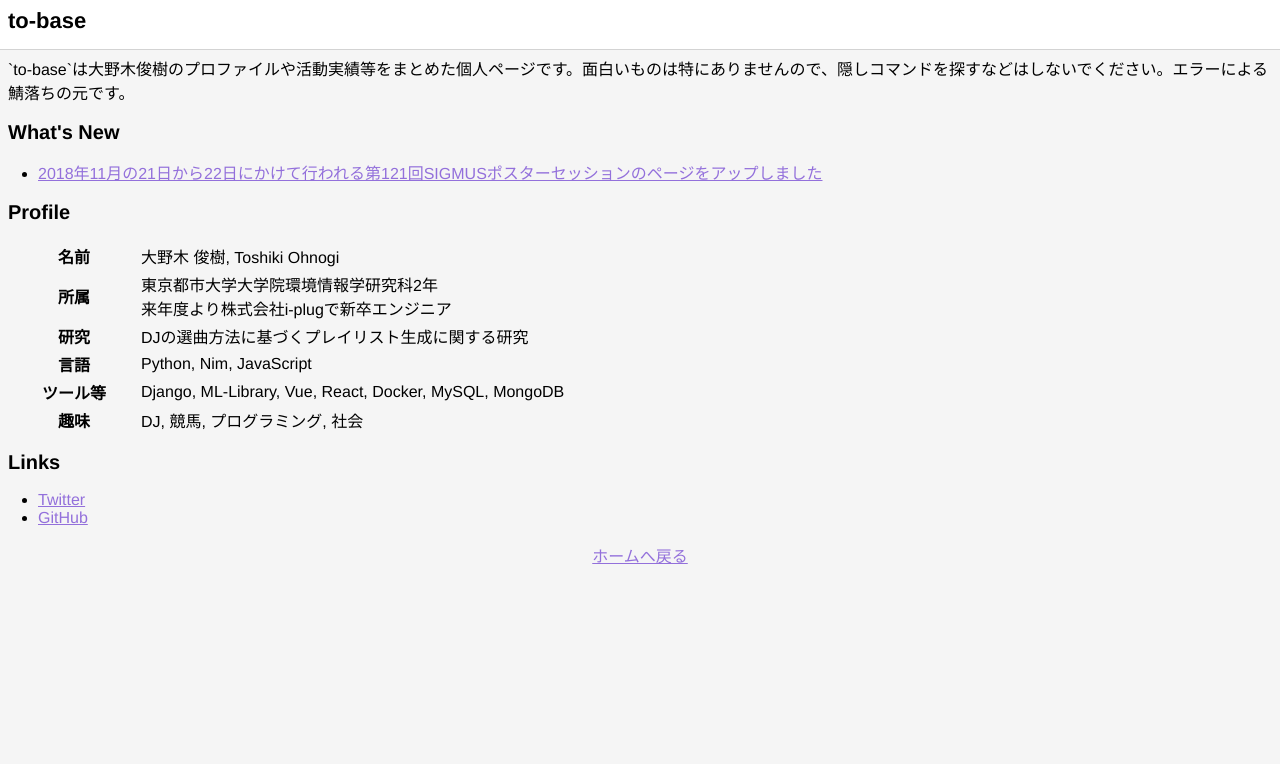
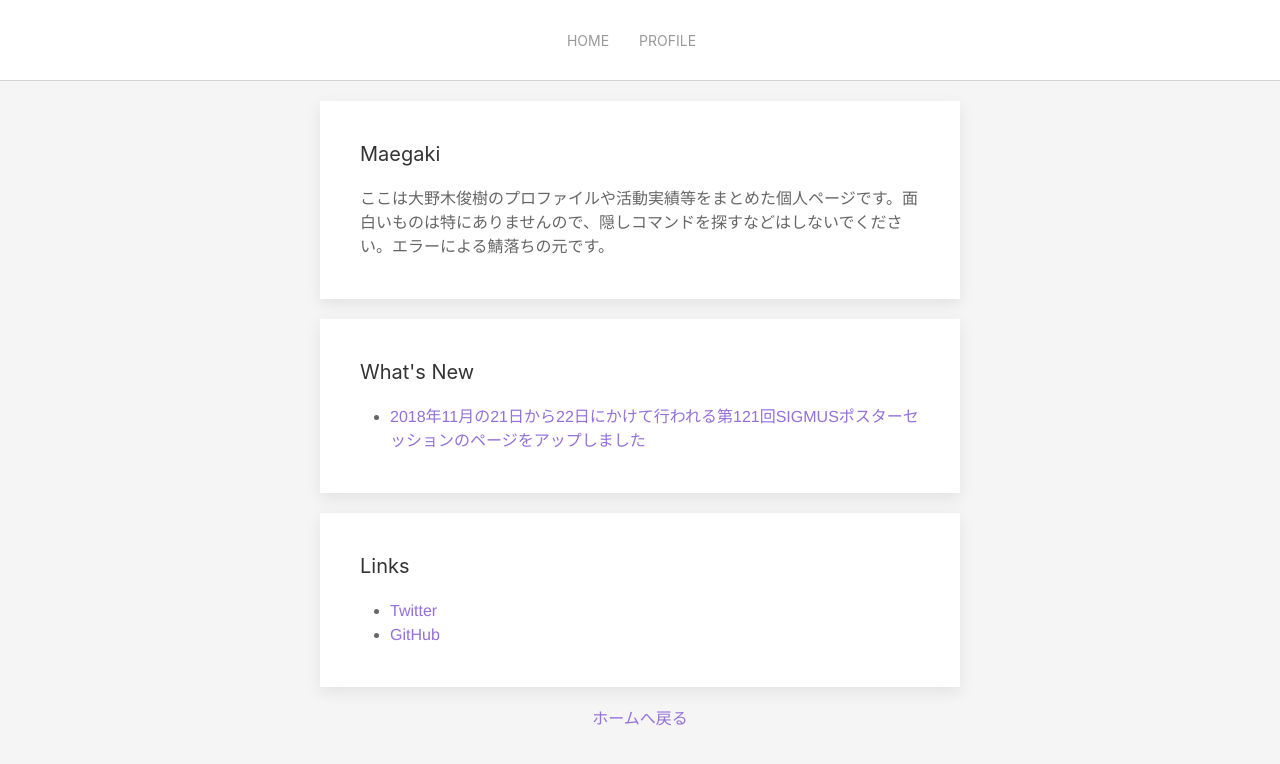
Before and after one commit to nogissh/to-base, a Vue app in the folder front-app/: page /home in a window 1280 px wide. Shown: the top 764 px of the page. Built offline with nearby package versions, Linux system fonts and the light colour scheme; the HTML template or start-up script is replaced by a standard one.

Commit message:
ページ更新

```diff
--- a/front-app/package.json
+++ b/front-app/package.json
@@ -8,9 +8,12 @@
     "lint": "vue-cli-service lint"
   },
   "dependencies": {
+    "@vuikit/icons": "^0.8.1",
+    "@vuikit/theme": "^0.8.1",
     "axios": "^0.18.0",
     "vue": "^2.5.17",
-    "vue-router": "^3.0.1"
+    "vue-router": "^3.0.1",
+    "vuikit": "^0.8.10"
   },
   "devDependencies": {
     "@vue/cli-plugin-babel": "^3.1.1",
--- a/front-app/public/index.html
+++ b/front-app/public/index.html
@@ -5,6 +5,10 @@
     <meta http-equiv="X-UA-Compatible" content="IE=edge">
     <meta name="viewport" content="width=device-width,initial-scale=1.0">
     <link rel="icon" href="<%= BASE_URL %>favicon.ico">
+    <link rel="stylesheet" href="https://cdnjs.cloudflare.com/ajax/libs/uikit/3.0.0-rc.23/css/uikit.min.css" />
+    <link rel="stylesheet" href="<%= BASE_URL %>style.css" />
+    <script src="https://cdnjs.cloudflare.com/ajax/libs/uikit/3.0.0-rc.23/js/uikit.min.js"></script>
+    <script src="https://cdnjs.cloudflare.com/ajax/libs/uikit/3.0.0-rc.23/js/uikit-icons.min.js"></script>
     <title>to-base</title>
   </head>
   <body>
--- /dev/null
+++ b/front-app/public/style.css
@@ -0,0 +1,6 @@
+.org-container {
+  width: 100%;
+  max-width: 640px;
+  margin: 0 auto;
+  padding: 0;
+}
--- a/front-app/src/components/documents/sigmus/wajima.vue
+++ b/front-app/src/components/documents/sigmus/wajima.vue
@@ -1,8 +1,12 @@
 <template>
   <div id="sigmusWajima">
-    <another-html
-      :afterBaseUrl="afterBaseUrl"
-    />
+    <div class="uk-container">
+      <div class="org-container">
+        <another-html
+          :afterBaseUrl="afterBaseUrl"
+        />
+      </div>
+    </div>
   </div>
 </template>
 
--- a/front-app/src/components/footer.vue
+++ b/front-app/src/components/footer.vue
@@ -1,5 +1,5 @@
 <template>
-  <div id="footerComponent">
+  <div id="footerComponent" class="uk-margin-top">
     <router-link to="/">
       <p id="footerBackToHome">ホームへ戻る</p>
     </router-link>
--- a/front-app/src/components/header.vue
+++ b/front-app/src/components/header.vue
@@ -1,8 +1,13 @@
 <template>
   <div id="headerComponent">
-    <div id="headerTitle">
-      <h1 id="headerH1">{{ title }}</h1>
-    </div>
+    <nav class="uk-navbar" uk-navbar>
+      <div class="uk-navbar-center">
+        <ul class="uk-navbar-nav uk-hidden-small">
+          <li class="uk-parent"><router-link to="/">Home</router-link></li>
+          <li class="uk-parent" style="margin-right: 17px;"><router-link to="/profile">Profile</router-link></li>
+        </ul>
+      </div>
+    </nav>
   </div>
 </template>
 
@@ -19,10 +24,9 @@ export default {
 
 <style>
 #headerComponent {
-  position: fixed;
+  text-align: center;
   background-color: white;
   width: 100%;
-  height: 50px;
   margin: 0;
   padding: 0;
   top: 0;
@@ -32,7 +36,7 @@ export default {
   box-sizing: border-box;
 }
 #headerTitle {
-  margin: 8px;
+  padding: 8px;
 }
 
 #headerH1 {
--- a/front-app/src/components/pages/home.vue
+++ b/front-app/src/components/pages/home.vue
@@ -1,48 +1,18 @@
 <template>
   <div id="home">
-    <div id="homeProfile">
+    <div class="uk-container">
+      <div class="org-container">
+        <div id="homeProfile" class="uk-card uk-card-default uk-card-body uk-margin-top">
           <h2>Maegaki</h2>
-      <p>`to-base`は大野木俊樹のプロファイルや活動実績等をまとめた個人ページです。面白いものは特にありませんので、隠しコマンドを探すなどはしないでください。エラーによる鯖落ちの元です。</p>
+          <p>ここは大野木俊樹のプロファイルや活動実績等をまとめた個人ページです。面白いものは特にありませんので、隠しコマンドを探すなどはしないでください。エラーによる鯖落ちの元です。</p>
         </div>
-    <div id="homeUpdate">
+        <div id="homeUpdate" class="uk-card uk-card-default uk-card-body uk-margin-top">
           <h2>What's New</h2>
           <ul>
             <li><router-link to="/documents/sigmus/2018/wajima"><p>2018年11月の21日から22日にかけて行われる第121回SIGMUSポスターセッションのページをアップしました</p></router-link></li>
           </ul>
         </div>
-    <div>
-      <h2>Profile</h2>
-      <table id="tableProfile">
-        <col width="128"/>
-        <tbody>
-          <tr>
-            <th>名前</th>
-            <td>大野木 俊樹, Toshiki Ohnogi</td>
-          </tr>
-          <tr>
-            <th>所属</th>
-            <td>東京都市大学大学院環境情報学研究科2年<br />来年度より株式会社i-plugで新卒エンジニア</td>
-          </tr>
-          <tr>
-            <th>研究</th>
-            <td>DJの選曲方法に基づくプレイリスト生成に関する研究</td>
-          </tr>
-          <tr>
-            <th>言語</th>
-            <td>Python, Nim, JavaScript</td>
-          </tr>
-          <tr>
-            <th>ツール等</th>
-            <td>Django, ML-Library, Vue, React, Docker, MySQL, MongoDB</td>
-          </tr>
-          <tr>
-            <th>趣味</th>
-            <td>DJ, 競馬, プログラミング, 社会</td>
-          </tr>
-        </tbody>
-      </table>
-    </div>
-    <div>
+        <div id="homeLinks" class="uk-card uk-card-default uk-card-body uk-margin-top">
           <h2>Links</h2>
           <ul>
             <li
@@ -50,6 +20,8 @@
               :key="link.name"
             ><a :href="link.url" target="_blank">{{ link.name }}</a></li>
           </ul>
+        </div>
+      </div>
     </div>
   </div>
 </template>
--- /dev/null
+++ b/front-app/src/components/pages/profile.vue
@@ -0,0 +1,58 @@
+<template>
+  <div id="profile">
+    <div class="uk-container">
+      <div class="org-container">
+        <div class="uk-card uk-card-default uk-card-body uk-margin-top">
+          <h2>Profile</h2>
+          <table id="tableProfile">
+            <col width="96"/>
+            <tbody>
+              <tr>
+                <th>名前</th>
+                <td>大野木 俊樹, Toshiki Ohnogi</td>
+              </tr>
+              <tr>
+                <th>所属</th>
+                <td>東京都市大学大学院環境情報学研究科2年<br />来年度より株式会社i-plugで新卒エンジニア</td>
+              </tr>
+              <tr>
+                <th>研究</th>
+                <td>DJの選曲方法に基づくプレイリスト生成に関する研究</td>
+              </tr>
+              <tr>
+                <th>言語</th>
+                <td>Python, Nim, JavaScript</td>
+              </tr>
+              <tr>
+                <th>ツール等</th>
+                <td>Django, ML-Library, Vue, React, Docker, MySQL, MongoDB</td>
+              </tr>
+              <tr>
+                <th>趣味</th>
+                <td>DJ, 競馬, プログラミング, 社会</td>
+              </tr>
+            </tbody>
+          </table>
+        </div>
+      </div>
+    </div>
+  </div>
+</template>
+
+<script>
+import Vue from 'vue'
+
+Vue.component('test', {
+  template: '<p>hahaha</p>'
+})
+
+export default {
+  name: 'profile'
+}
+</script>
+
+<style>
+th {
+  text-align: left;
+}
+</style>
--- a/front-app/src/router.js
+++ b/front-app/src/router.js
@@ -1,6 +1,7 @@
 import Vue from 'vue'
 import Router from 'vue-router'
 import home from '@/components/pages/home'
+import profile from '@/components/pages/profile'
 import sigmusWajima from '@/components/documents/sigmus/wajima'
 
 Vue.use(Router)
@@ -18,6 +19,11 @@ export default new Router({
       component: home
     },
     {
+      path: '/profile',
+      name: 'profile',
+      component: profile
+    },
+    {
       path: '/documents/sigmus/2018/wajima',
       name: 'sigmusWajima',
       component: sigmusWajima
```
Also changed, not shown: 2 other files (tests, documents, lock files or other folders). Lines whose indentation alone changed are shown as unchanged.
